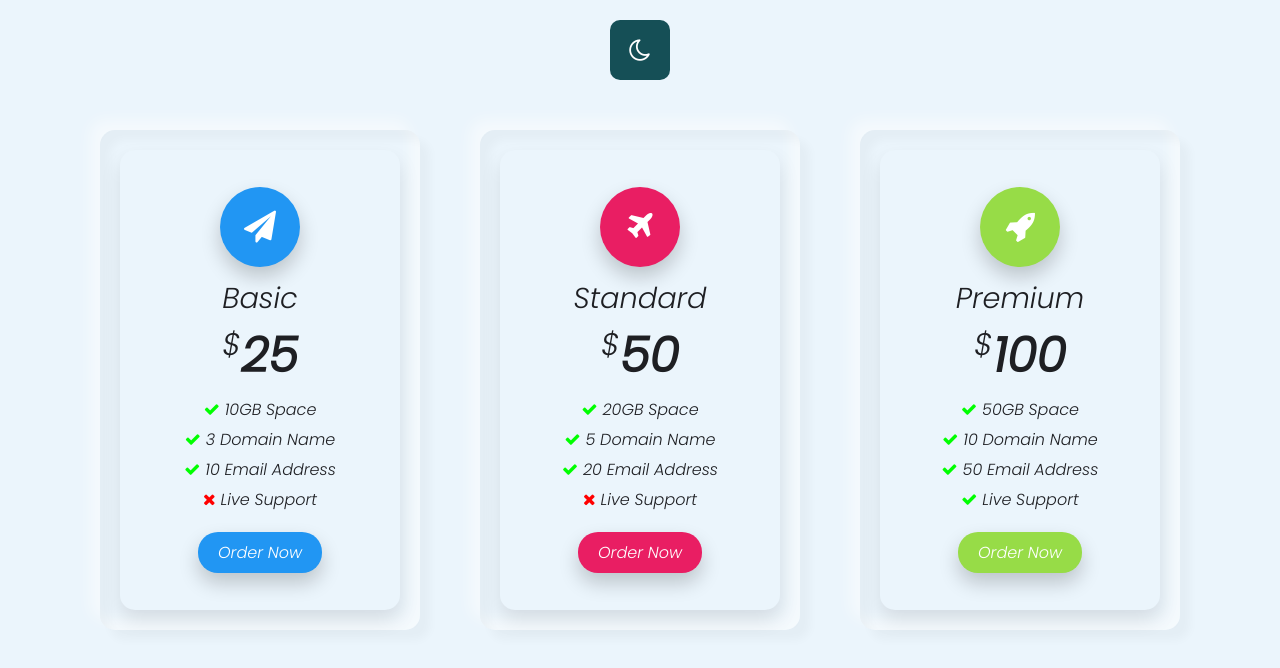
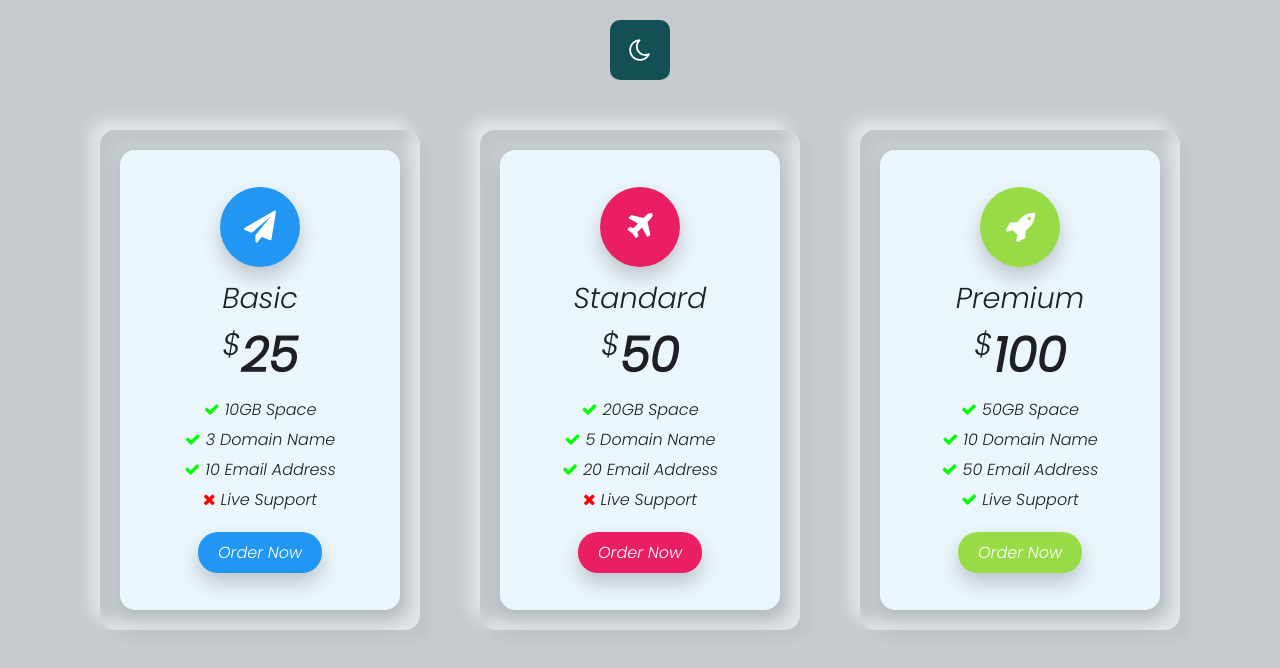
Before and after one commit to DipuMsd07/PriceUiDesgin-DarkMode, a plain HTML site: page index.html in a window 1280 px wide. Both pictures are taken after a click on the element 640 px from the left and 50 px from the top of the page. Drawn offline with Linux system fonts and the light colour scheme.

Commit message:
transition&css

```diff
--- a/Css/style.css
+++ b/Css/style.css
@@ -12,6 +12,7 @@ body {
   justify-content: center;
   align-items: center;
   background: #232427;
+  transition: .5s all linear;
 }
 
 .container {
@@ -167,7 +168,7 @@ body.light .toggle::before{
 }
 
 body.light{
-  background: #ebf5fc;
+  background: #c5cbcf;
 }
 
 body.light .container .card {
```
